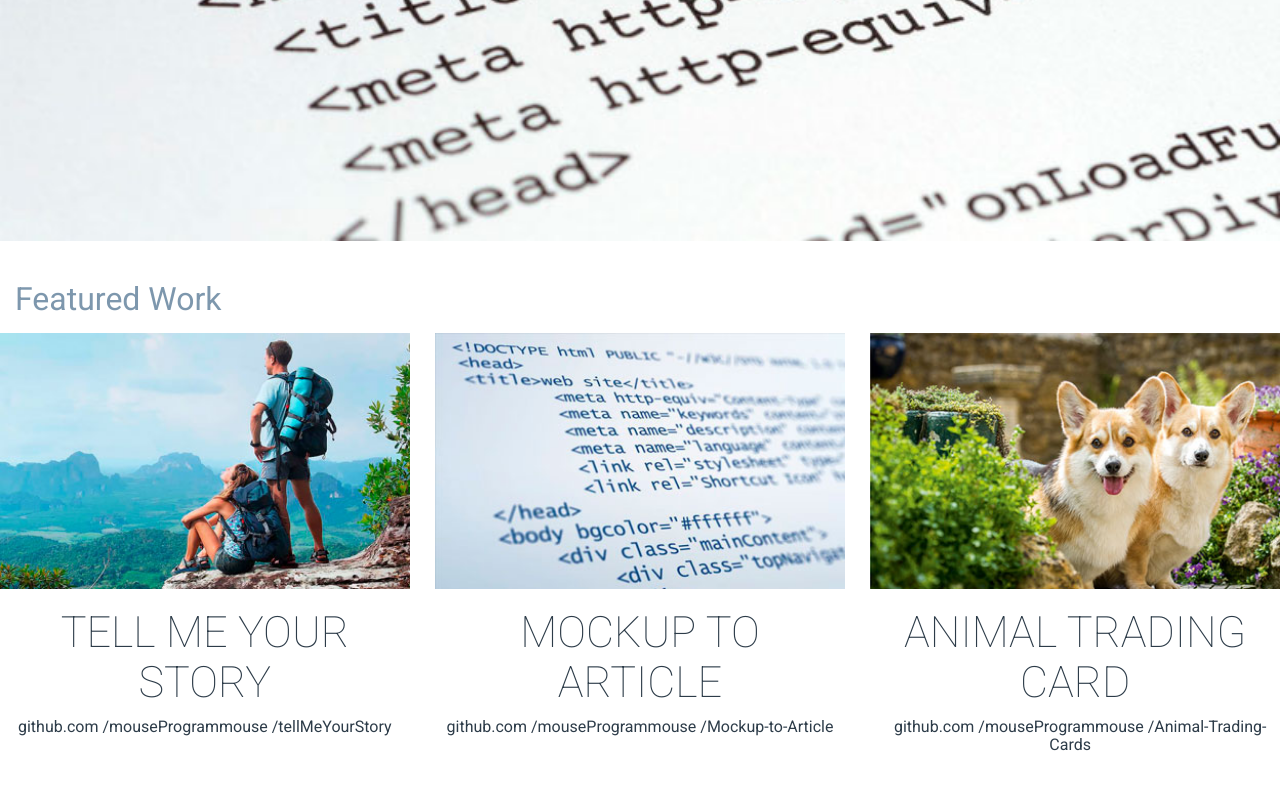
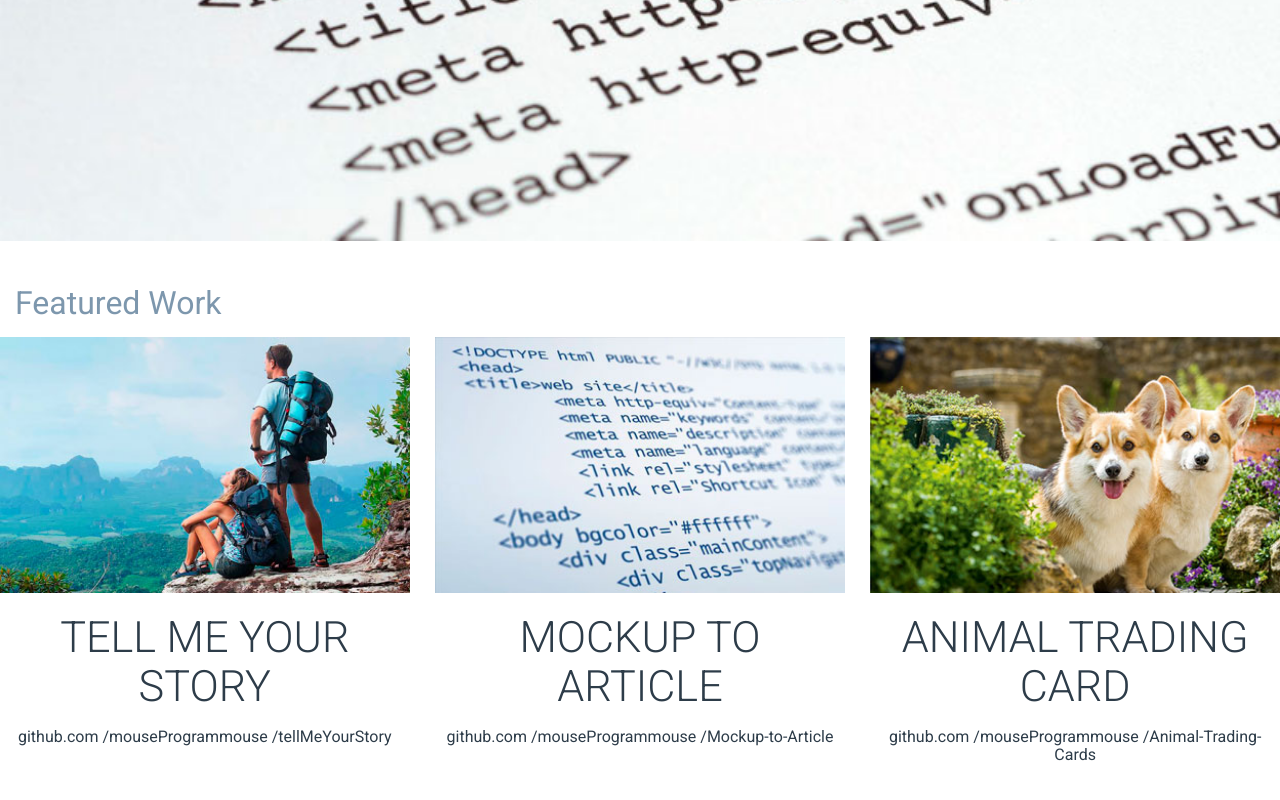
Before and after one commit to mouseProgrammouse/Portfolio_udacity, a plain HTML site: page index.html in a window 1280 px wide. Shown: the part 476-1276 px from the top of the page. Drawn offline with Linux system fonts and the light colour scheme.

Commit message:
Fixed remarks

```diff
--- a/css/main.css
+++ b/css/main.css
@@ -1,9 +1,9 @@
-@import url('https://fonts.googleapis.com/css?family=Roboto:100,400');
+@import url(https://fonts.googleapis.com/css?family=Roboto:100,300,400);
 
 body {
-  font-family: 'Roboto', 'Arial', sans-serif;
+  color: #2d3c49;
+  font-family: "Roboto", arial, sans-serif;
   font-size: 16px;
-  color: #2d3c49;
   font-weight: 400;
   min-width: 300px;
 }
@@ -31,15 +31,15 @@ header {
 }
 
 .logo {
+  height: 80px;
   margin: 25px 10px;
   width: 80px;
-  height: 80px;
 }
 
 .user-info {
-  text-align: right;
   margin: 10px 0;
   padding: 0 10px 15px 0;
+  text-align: right;
 }
 
 .name {
@@ -53,43 +53,43 @@ header {
   font-weight: 400;
 }
 
-.container.main-img {
+.main-img {
   margin: 0 0 15px 0;
 }
 
-.projects h2 {
+h2 {
+  color: #7d97ad;
   flex: 0 1 100%;
   font-size: 2.0rem;
   font-weight: 400;
-  color: #7d97ad;
+  margin: 25px 0 15px 15px;
   text-transform: capitalize;
-  margin: 25px 0 15px 15px;
 }
 
 .project {
+  margin: 0 2% 25px 0;
+  padding: 0 0 10px 0;
   text-align: center;
   width: 32%;
-  margin: 0 2% 25px 0;
-  padding: 0 0 10px 0;
 }
 
 .project:nth-of-type(3n) {
   margin-right: 0;
 }
 
-.project h3 {
+h3 {
   font-size: 2.7rem;
   font-weight: 300;
+  margin: 15px 0 10px 0;
+  padding: 0 10px;
   text-transform: uppercase;
-  margin: 15px 0 10px 0;
+}
+
+.description {
   padding: 0 10px;
 }
 
-.project span {
-  padding: 0 10px;
-}
-
-.project a {
+a {
   color: #2d3c49;
   text-decoration: none;
 }
@@ -106,8 +106,8 @@ header {
   }
 
   .project {
+    margin: 0 2% 25px 0;
     width: 49%;
-    margin: 0 2% 25px 0;
   }
 
   .project:nth-of-type(2n) {
@@ -123,12 +123,12 @@ header {
   }
 
   .user-info {
+    padding: 0 0 0 10px;
     text-align: left;
-    padding: 0 0 0 10px;
   }
 
   .logo {
-    margin: 25px 10px 0px 10px;
+    margin: 25px 10px 0 10px;
   }
 
   .project:nth-of-type(3n),
@@ -137,7 +137,7 @@ header {
   }
 
   .project {
+    margin: 0 0 30px 0;
     width: 100%;
-    margin: 0 0 30px 0;
   }
 }
--- a/index.html
+++ b/index.html
@@ -17,7 +17,7 @@
     </div>
   </header>
 
-  <div class="container main-img">
+  <div class="main-img">
     <img sizes="(max-width: 535px) 300px, (max-width: 800px) 535px, 800px" srcset="img/main_mobile.jpg 535w, img/main_tablet.jpg 800w, img/main_desktop.jpg 1800w" src="img/main_desktop.jpg" alt="main image">
   </div>
 
@@ -28,7 +28,7 @@
       <a href="https://github.com/mouseProgrammouse/tellMeYourStory" target="_blank">
         <img sizes="(max-width: 535px) 300px, (max-width: 800px) 535px, 800px" srcset="img/tellme_mobile.jpg 535w, img/tellme_tablet.jpg 800w, img/tellme_desktop.jpg 1800w" src="img/tellme_mobile.jpg" alt="Tell me your story" >
         <h3>Tell me your story</h3>
-        <span>github.com /mouseProgrammouse /tellMeYourStory</span>
+        <p class="description">github.com /mouseProgrammouse /tellMeYourStory</p>
       </a>
     </div>
 
@@ -36,7 +36,7 @@
       <a href="https://github.com/mouseProgrammouse/Mockup-to-Article" target="_blank">
         <img sizes="(max-width: 535px) 300px, (max-width: 800px) 535px, 800px" srcset="img/article_mobile.jpg 535w, img/article_tablet.jpg 800w, img/article_desktop.jpg 1800w" src="img/article_mobile.jpg" alt="html code">
         <h3>Mockup to article</h3>
-        <span>github.com /mouseProgrammouse /Mockup-to-Article</span>
+        <p class="description">github.com /mouseProgrammouse /Mockup-to-Article</p>
       </a>
     </div>
 
@@ -44,7 +44,7 @@
       <a href="https://github.com/mouseProgrammouse/Animal-Trading-Cards-Overview" target="_blank">
         <img sizes="(max-width: 535px) 300px, (max-width: 800px) 535px, 800px" srcset="img/animal_mobile.jpg 535w, img/animal_tablet.jpg 800w, img/animal_desktop.jpg 1800w" src="img/animal_mobile.jpg" alt="Corgi dog">
         <h3>Animal trading card</h3>
-        <span>github.com /mouseProgrammouse /Animal-Trading-Cards</span>
+        <p class="description">github.com /mouseProgrammouse /Animal-Trading-Cards</p>
       </a>
     </div>
 
```
Also changed, not shown: img/main_desktop.jpg, img/main_mobile.jpg.
